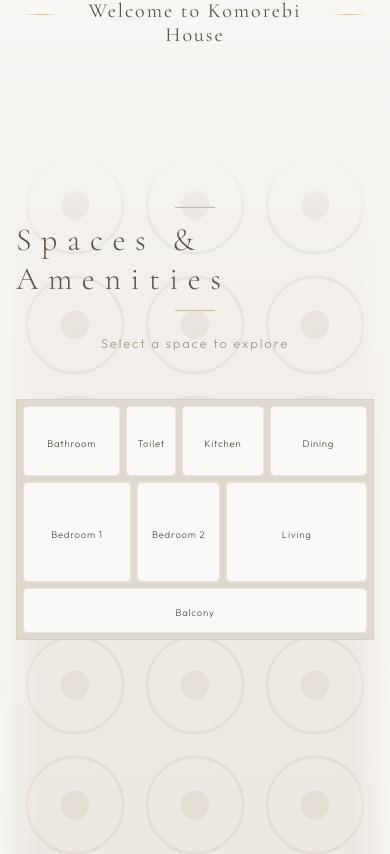
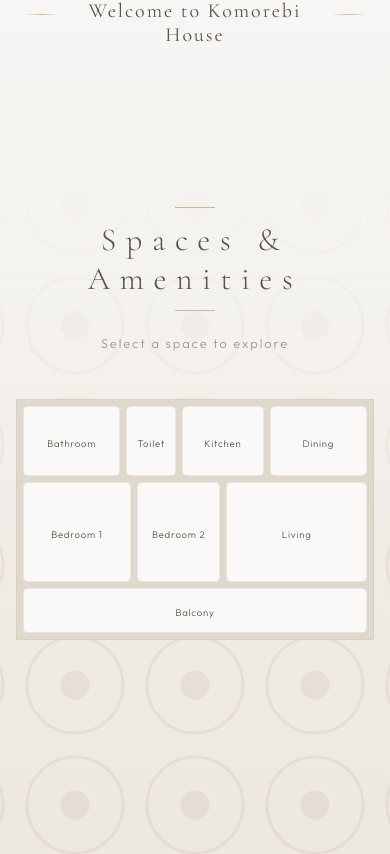
Before and after one commit to Ami0480/komorebi-house, a React (Vite) app: page / in a window 390 px wide. Shown: the part 1210-2064 px from the top of the page. Built offline with nearby package versions, Linux system fonts and the light colour scheme.

Commit message:
modified:   src/components/AmenitiesSection.css

```diff
--- a/src/components/AmenitiesSection.css
+++ b/src/components/AmenitiesSection.css
@@ -473,4 +473,17 @@
   .space-name-jp {
     font-size: 0.5rem;
   }
+
+  .asanoha-fade {
+    background: linear-gradient(
+      to bottom,
+      #f5f3f0 0%,
+      transparent 50%,
+      transparent 90%,
+      #f5f3f0 100%
+    );
+  }
+  .amenities-header {
+    text-align: center;
+  }
 }
```
